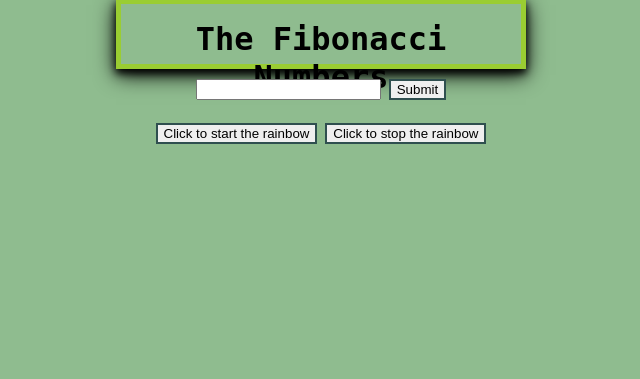
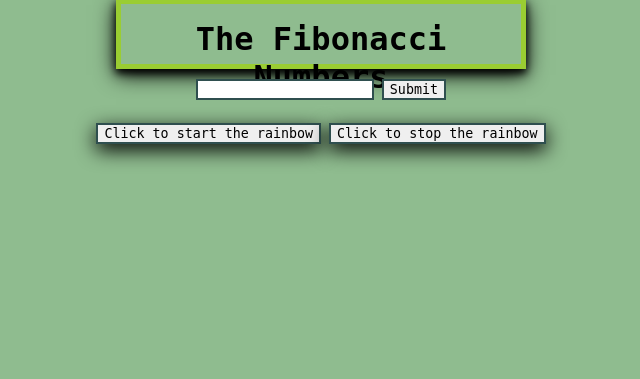
Before and after one commit to Cleanly1/Fibonacci, a PHP site: page /startSite.php in a window 1280 px wide. Shown: the part 19-398 px from the top of the page, without its empty margins (319-959 px from the left). Run offline with PHP 8.4, Linux system fonts and the light colour scheme.

Commit message:
Several minor changes, added some more rainbow effect

```diff
--- a/footer.php
+++ b/footer.php
@@ -1,5 +1,5 @@
-<script type="text/javascript" src="scriptFibonacci.js">
+    <script type="text/javascript" src="scriptFibonacci.js">
 
-</script>
-</body>
+    </script>
+  </body>
 </html>
--- a/scriptFibonacci.js
+++ b/scriptFibonacci.js
@@ -3,18 +3,19 @@
 // window.addEventListener("scroll", madness);
 
   function madness() {
+    var allButtons = document.getElementsByClassName("rainbowButton");
     document.body.style.animation = "backg 1s infinite";
     window.document.getElementById('inputField').style.animation = "backg 1s infinite";
-  document.getElementById('submitButton').style.animation = "backg 0.5s infinite";
-  // document.getElementById('time').style.animation = "colorT 1s infinite";
-
+    for (var i = 0; i < allButtons.length; i++) {
+      allButtons[i].style.animation = "backg 0.5s infinite";
+    }
   };
 
   function stopMadness() {
-  window.document.body.style.animation = "none";
+    var allButtons = document.getElementsByClassName("rainbowButton");
+    document.body.style.animation = "none";
     document.getElementById('inputField').style.animation = "none";
-  document.getElementById('submitButton').style.animation = "none";
-  // document.getElementById('time').style.animation = "none";
-
-
+    for (var i = 0; i < allButtons.length; i++) {
+      allButtons[i].style.animation = "none";
+    }
     };
--- a/startSite.php
+++ b/startSite.php
@@ -2,13 +2,13 @@
 
 
 <div class="form">
-<form action="result.php" method="post">
-  <input name="requestedNumber" type="number" id="inputField">
-  <button id="submitButton" class="button" type="submit">Submit</button>
+  <form action="result.php" method="post">
+    <input name="requestedNumber" type="number" id="inputField">
+    <button  class="rainbowButton button" type="submit">Submit</button>
 
-</form>
-<button onclick="madness()" class="rainbow">Click to start the rainbow</button>
-<button onclick="stopMadness()" class="rainbow">Click to stop the rainbow</button>
+  </form>
+  <button class="rainbowButton rainbow" onclick="madness()" >Click to start the rainbow</button>
+  <button class="rainbowButton rainbow" onclick="stopMadness()" >Click to stop the rainbow</button>
 </div>
 
 
--- a/styleFib.css
+++ b/styleFib.css
@@ -23,13 +23,18 @@ body {
     border: 2px solid darkslategray;
     cursor: pointer;
     transition: 400ms ease;
+    font-family:monospace;
   }
 
   .button:hover {
   transform:  scale(1.2)
 
   }
-
+  #inputField{
+    border: 2px solid darkslategray;
+    transition: 400ms ease;
+    font-family:monospace;
+  }
 
   .headStyle {
     margin: 10px;
@@ -54,8 +59,12 @@ body {
 .rainbow {
     margin-top: 10px;
     border: 2px solid darkslategray;
+    font-family:monospace;
     transition: 400ms ease;
+    box-shadow:  0 6px 20px 0 black;
+    cursor: pointer;
   }
+
 .rainbow:hover {
   animation-name:backg, colorT;
   animation-duration: 1s;
```
Also changed, not shown: post.php (+4 -4 lines), result.php (+6 -17 lines), header.php (indentation only). Lines whose indentation alone changed are shown as unchanged.
